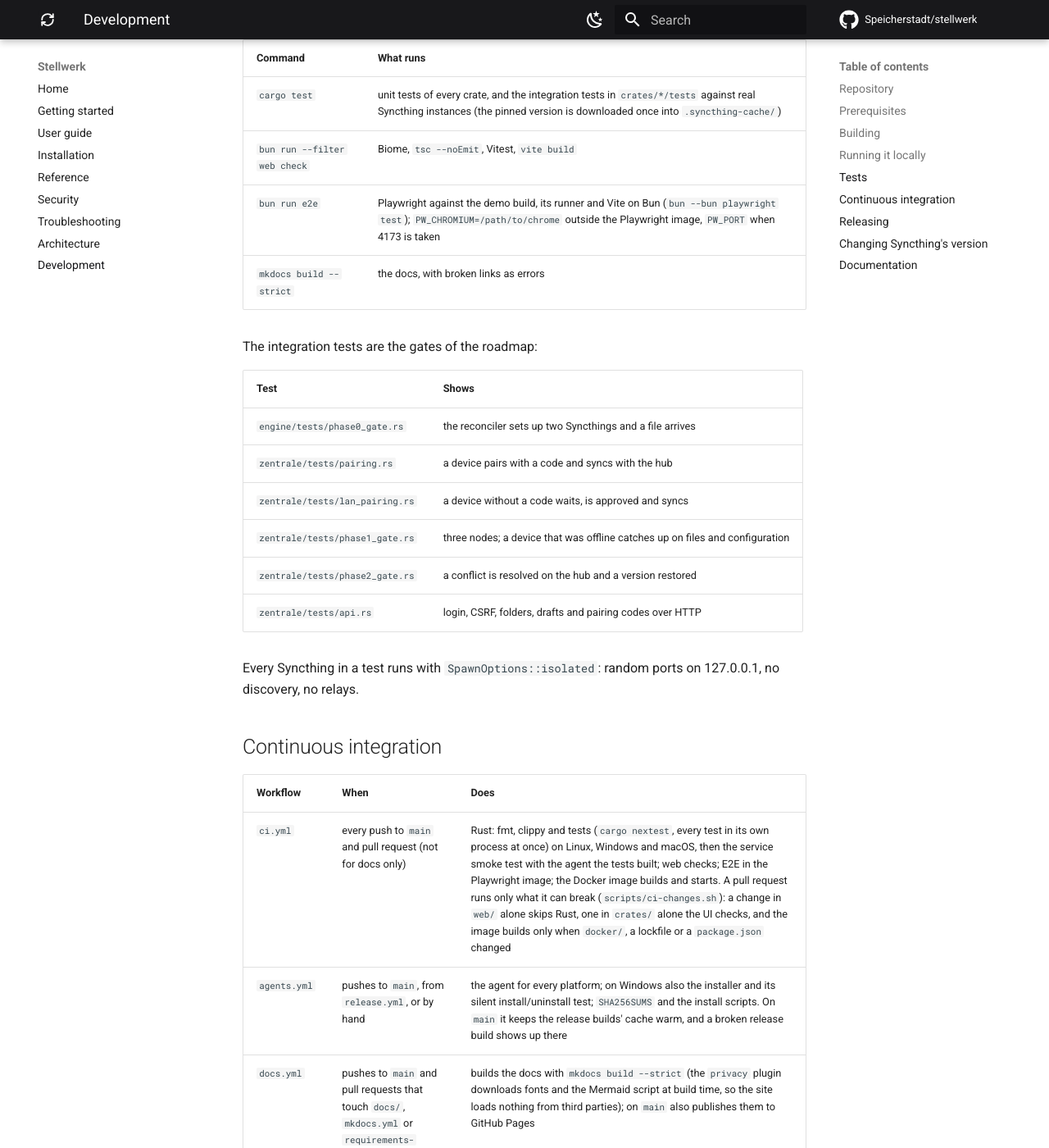
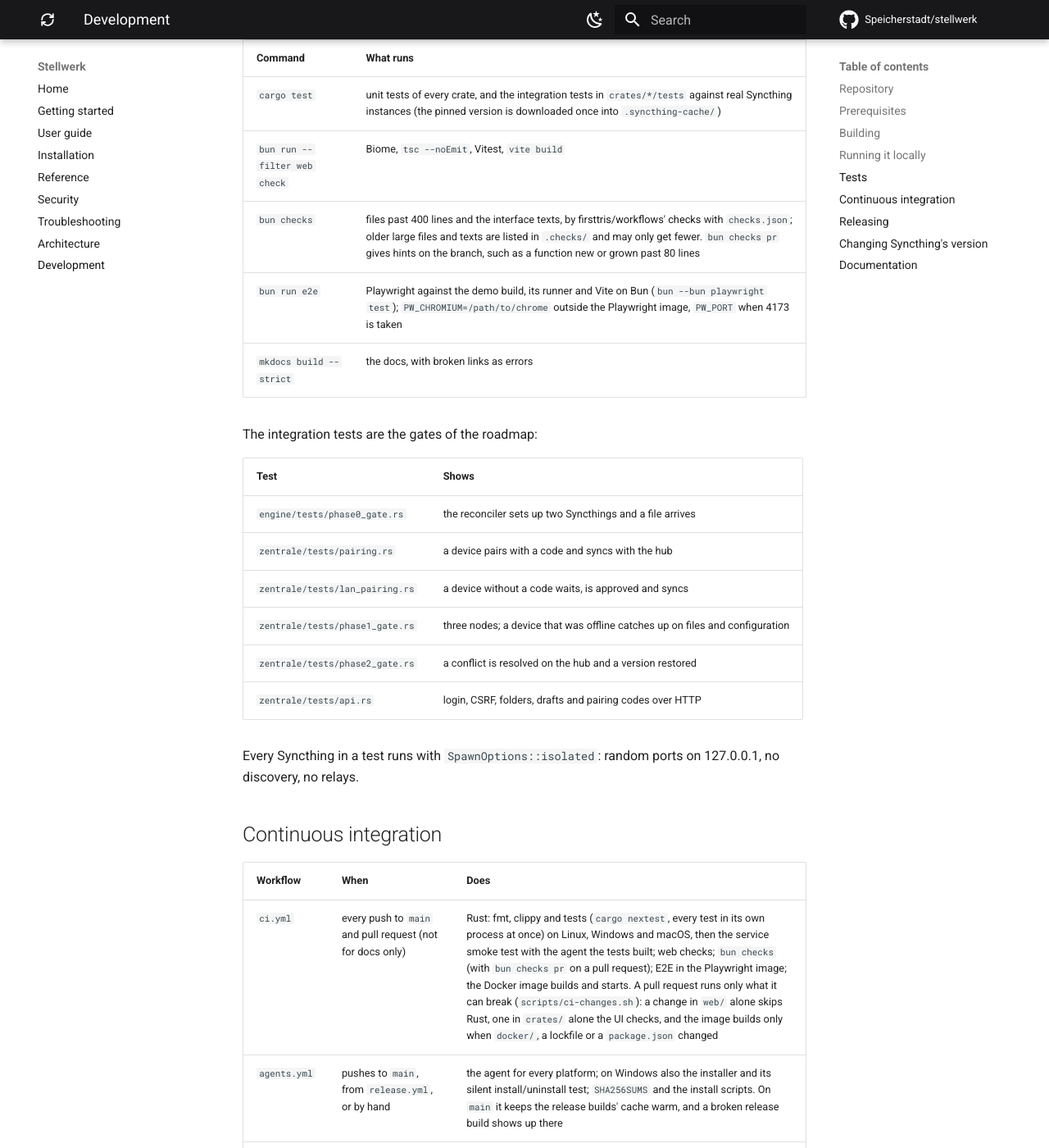
Before and after one commit to firsttris/stellwerk, an MkDocs documentation site: the page built from docs/development.md, in a window 1280 px wide and 1400 px high, scrolled down 2226 px. Shown: the whole window at 82% size. Built offline with MkDocs 1.6.1 and Material for MkDocs 9.7.7, drawn with Linux system fonts in a browser that asks for light colours; plug-ins that fetch from the network failed and are left out; comment, search, counter and statistics services are not loaded.

Commit message:
Checks: file size and translations with @firsttris/checks (#37)
* Checks: file size and translations with @firsttris/checks

The rules the CLAUDE.md states (a file past ~400 lines and a function past
~80 get split, every interface text in de.json and en.json) are checked
by the shared package from firsttris/workflows instead of by hand:

- checks.json: file size for web/src and crates/*/src (TypeScript and
  Rust), translations for web/project.inlang
- .checks/: the 5 larger files and 7 files with texts in the code from
  before, written by --init; they may only get fewer
- bun run check runs `checks` after the web checks; CI has a checks job
  for every change, with `checks pr` hints on pull requests
- web/biome.json: noExcessiveLinesPerFunction as info (80 lines, not in
  tests)
- docs/development.md and CLAUDE.md name the command

Co-Authored-By: Claude Opus 5.5 <noreply@anthropic.com>
Claude-Session: https://claude.ai/code/session_01Y3rdfXnvRPTpyT7hCGJTe2

* Checks: @firsttris/checks in the lockfile, Biome preset instead of the deprecated recommended

Co-Authored-By: Claude Opus 5.5 <noreply@anthropic.com>
Claude-Session: https://claude.ai/code/session_01Y3rdfXnvRPTpyT7hCGJTe2

---------

Co-authored-by: Claude <noreply@anthropic.com>

```diff
--- /dev/null
+++ b/checks.json
@@ -0,0 +1,4 @@
+{
+  "fileSize": { "include": ["web/src/**/*.{ts,tsx}", "crates/*/src/**/*.rs"] },
+  "i18n": { "project": "web/project.inlang", "include": ["web/src/**/*.{ts,tsx}"] }
+}
--- a/docs/development.md
+++ b/docs/development.md
@@ -79,6 +79,7 @@ Two agents on one machine need two data directories. Never start a test Syncthin
 |---|---|
 | `cargo test` | unit tests of every crate, and the integration tests in `crates/*/tests` against real Syncthing instances (the pinned version is downloaded once into `.syncthing-cache/`) |
 | `bun run --filter web check` | Biome, `tsc --noEmit`, Vitest, `vite build` |
+| `bun checks` | files past 400 lines and the interface texts, by [firsttris/workflows' checks](https://github.com/firsttris/workflows#checks) with `checks.json`; older large files and texts are listed in `.checks/` and may only get fewer. `bun checks pr` gives hints on the branch, such as a function new or grown past 80 lines |
 | `bun run e2e` | Playwright against the demo build, its runner and Vite on Bun (`bun --bun playwright test`); `PW_CHROMIUM=/path/to/chrome` outside the Playwright image, `PW_PORT` when 4173 is taken |
 | `mkdocs build --strict` | the docs, with broken links as errors |
 
@@ -100,7 +101,7 @@ discovery, no relays.
 
 | Workflow | When | Does |
 |---|---|---|
-| `ci.yml` | every push to `main` and pull request (not for docs only) | Rust: fmt, clippy and tests (`cargo nextest`, every test in its own process at once) on Linux, Windows and macOS, then the service smoke test with the agent the tests built; web checks; E2E in the Playwright image; the Docker image builds and starts. A pull request runs only what it can break (`scripts/ci-changes.sh`): a change in `web/` alone skips Rust, one in `crates/` alone the UI checks, and the image builds only when `docker/`, a lockfile or a `package.json` changed |
+| `ci.yml` | every push to `main` and pull request (not for docs only) | Rust: fmt, clippy and tests (`cargo nextest`, every test in its own process at once) on Linux, Windows and macOS, then the service smoke test with the agent the tests built; web checks; `bun checks` (with `bun checks pr` on a pull request); E2E in the Playwright image; the Docker image builds and starts. A pull request runs only what it can break (`scripts/ci-changes.sh`): a change in `web/` alone skips Rust, one in `crates/` alone the UI checks, and the image builds only when `docker/`, a lockfile or a `package.json` changed |
 | `agents.yml` | pushes to `main`, from `release.yml`, or by hand | the agent for every platform; on Windows also the installer and its silent install/uninstall test; `SHA256SUMS` and the install scripts. On `main` it keeps the release builds' cache warm, and a broken release build shows up there |
 | `docs.yml` | pushes to `main` and pull requests that touch `docs/`, `mkdocs.yml` or `requirements-docs.txt` | builds the docs with `mkdocs build --strict` (the `privacy` plugin downloads fonts and the Mermaid script at build time, so the site loads nothing from third parties); on `main` also publishes them to GitHub Pages |
 | `screenshots.yml` | by hand: **Actions → Update screenshots** | renders the pictures in `docs/` from the demo data and commits them |
--- a/package.json
+++ b/package.json
@@ -11,8 +11,11 @@
     "dev:server": "cargo run -p stellwerk-zentrale -- --data-dir /tmp/stw/zentrale --listen 127.0.0.1:8080 --hub-listen tcp://127.0.0.1:22101 --lan-pairing false",
     "dev:web": "bun run --cwd web dev",
     "dev:demo": "bun run --filter web dev:demo",
-    "check": "bun run --filter web check",
+    "check": "bun run --filter web check && checks",
     "screenshots": "bun run --filter e2e screenshots && bun scripts/social-preview/render.mjs",
     "e2e": "bun run --filter e2e test"
+  },
+  "devDependencies": {
+    "@firsttris/checks": "github:firsttris/workflows#v1"
   }
 }
```
Also changed, not shown: CLAUDE.md (+1 -0 lines), 5 other files.
